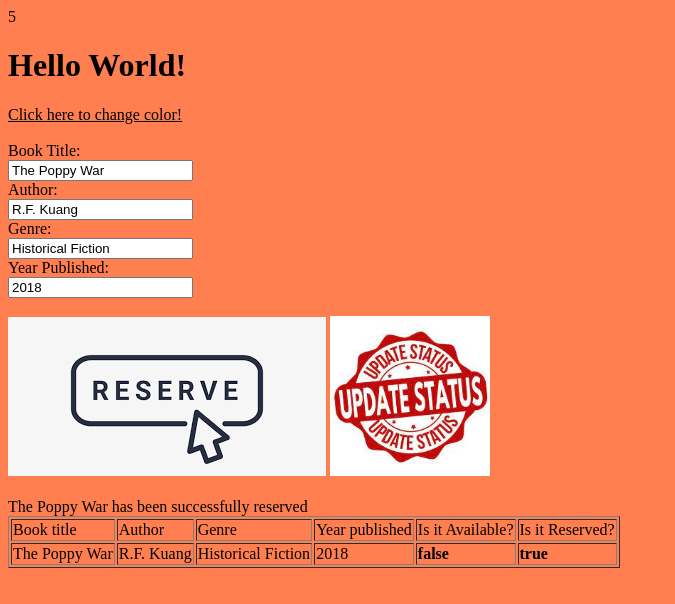
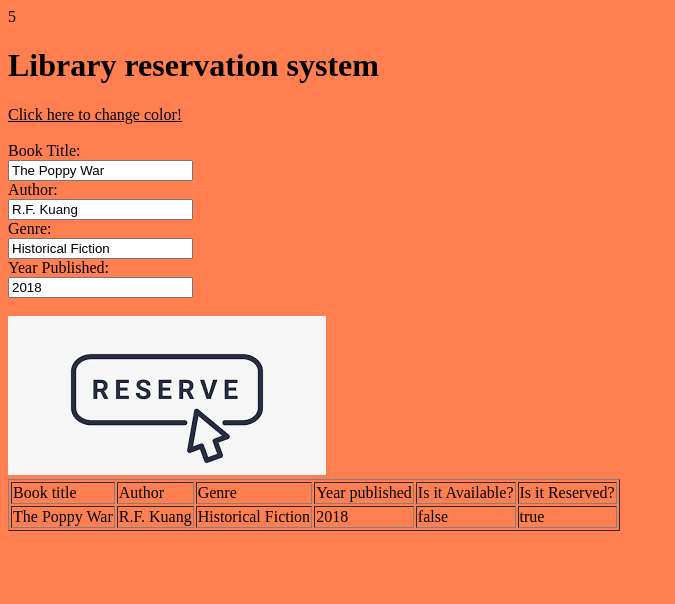
Before and after one commit to nidhi-ca7/nidhi-ca7.github.io, a plain HTML site: page index.html in a window 1280 px wide. Both pictures are taken after a click on the picture "Click here to reserve". Shown: the whole page, without its empty margins (0-675 px from the left). Drawn offline with nearby package versions, Linux system fonts and the light colour scheme.

Commit message:
Update index.html

```diff
--- a/index.html
+++ b/index.html
@@ -2,6 +2,7 @@
 <html>
 <head>
 <title>Page 1</title>
+<script src="https://code.jquery.com/jquery-3.6.4.min.js" integrity="sha256-oP6HI9z1XaZNBrJURtCoUT5SUnxFr8s3BzRl+cbzUq8=" crossorigin="anonymous"></script>
 <style>
 body{
 background-color: coral;
@@ -18,6 +19,8 @@ document.body.style.backgroundColor="pink"
 </script>
 
 <script>
+
+let mybooks = {};
 function Book(title, author, genre, year){
     this.title = title;
     this.author = author;
@@ -33,20 +36,24 @@ function Book(title, author, genre, year){
     }
 }
 
-let b = new Book();
 
 function init(){
+    let b = new Book();
     b.author = document.getElementById("author").value
     b.genre = document.getElementById("genre").value;
     b.year = document.getElementById("year").value
     b.title = document.getElementById("title").value;
+    return b;
 }
 
 function reserveBook(){
-    init();
-    b.reserve();
-    document.getElementById("output").innerText = b.title + " has been successfully reserved";
-    inittable();
+    var book = init();
+    var e = mybooks[book.title];
+    if(!e){
+        book.reserve();
+        inittable(book);
+        mybooks[book.title] = book;
+    }
 }
 
 function isBookAvailable(){
@@ -62,19 +69,15 @@ function update(id,content){
     }
 }
 
-function inittable(){
+function inittable(book){
     init();
-    update("titletd",b.title);
-    update("authortd",b.author);
-    update("genretd",b.genre);
-    update("yearpublishedtd",b.year);
-    update("isitavailabletd",b.isAvailable());
-    update("isitreservedtd",b.reserved);
+    $("table").find('tbody')
+    .append("<tr><td>"+book.title+"</td><td>"+book.author+"</td><td>"+book.genre+"</td><td>"+book.year+"</td><td>"+book.isAvailable()+"</td><td>"+book.reserved+"</td></tr>")
 }
 </script>
 </head>
-<body onload="inittable();">
-<h1>Hello World!</h1>
+<body>
+<h1>Library reservation system</h1>
 
 <div onclick="bgcolor()"><u> Click here to change color!</u></div>
 
@@ -99,8 +102,6 @@ function inittable(){
 <br>
 <br>
 <img src="reserve.jpg" title="Click here to reserve" onclick="reserveBook()">
-<img height="160px" src="updatestatus.jpg" title="Click here to update the status" onclick="isBookAvailable()">
-<br>
 <br>
 <div id="output" name="output"></div>
 </form>
@@ -126,21 +127,6 @@ function inittable(){
             Is it Reserved?
         </td>
     </tr>
-    <tr>
-        <td id="titletd">
-
-        </td>
-        <td id="authortd">
-        </td>
-        <td id="genretd">
-        </td>
-        <td id="yearpublishedtd">
-        </td>
-        <td id="isitavailabletd" style="font-weight: bold;">
-        </td>
-        <td id="isitreservedtd" style="font-weight: bold;">
-        </td>
-    </tr>
 </table>
 </body>
 </html>
```
